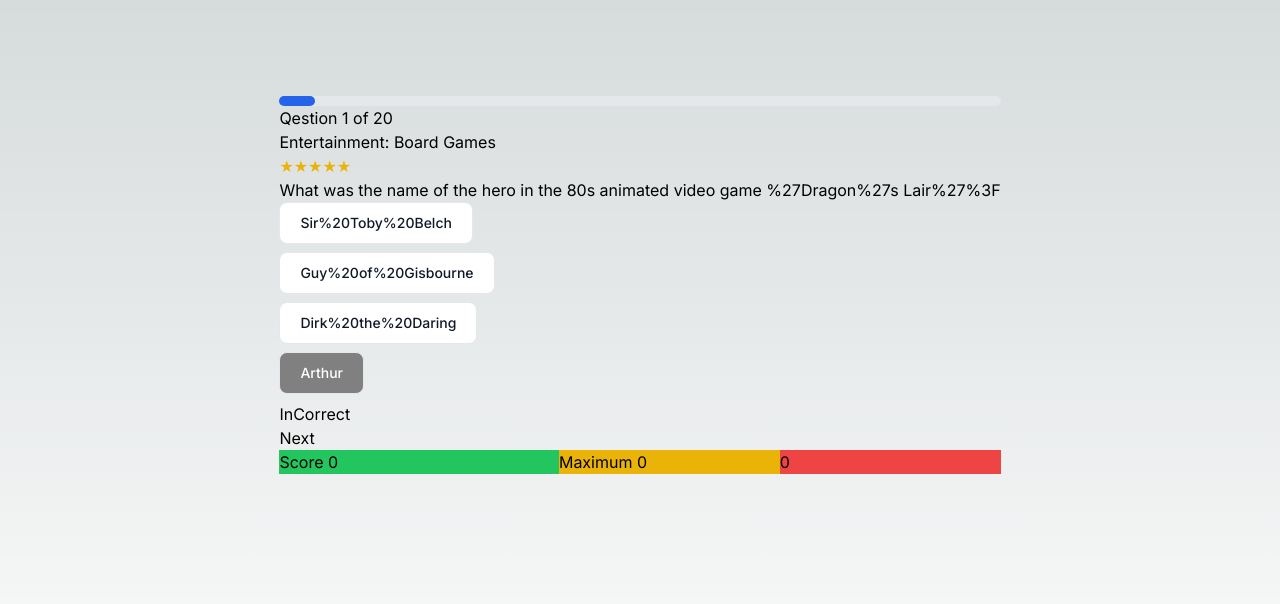
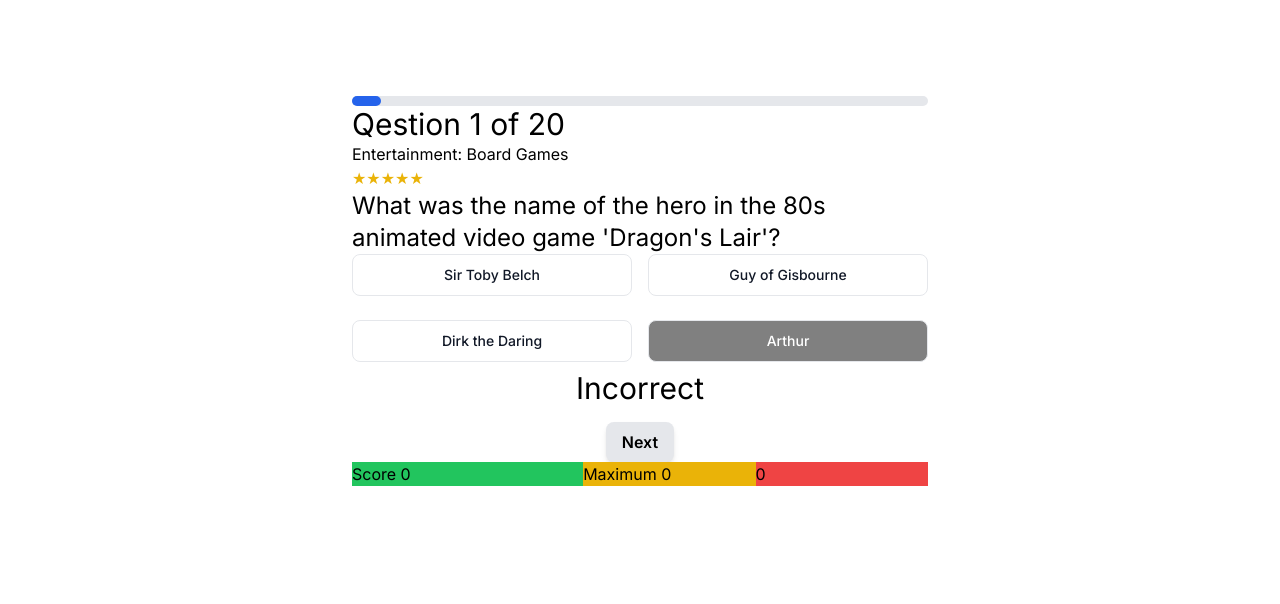
Before and after one commit to Muhammad-Abid11/quiz, a Next.js app: page / in a window 1280 px wide. Both pictures are taken after a click on the button "Arthur". Shown: the top 604 px of the page. Built offline with nearby package versions, Linux system fonts and the light colour scheme.

Commit message:
Options,Fonts Styling,

```diff
--- a/app/globals.css
+++ b/app/globals.css
@@ -2,7 +2,7 @@
 @tailwind components;
 @tailwind utilities;
 
-:root {
+/* :root {
   --foreground-rgb: 0, 0, 0;
   --background-start-rgb: 214, 219, 220;
   --background-end-rgb: 255, 255, 255;
@@ -31,3 +31,4 @@
     text-wrap: balance;
   }
 }
+ */
--- a/app/page.jsx
+++ b/app/page.jsx
@@ -27,7 +27,6 @@
     const difficulty = renderQuestion.difficulty;
     const stars = difficulty === "easy" ? 1 : difficulty === "hard" ? 5 : 3;
     setStars(stars);
-
   }, []);
 
   const next = () => {
@@ -41,10 +40,9 @@
     const shuffledOptions = shuffle(arr);
     setQuestionOptions(shuffledOptions);
 
-    const difficulty = question[currentIndex+1].difficulty;
+    const difficulty = question[currentIndex + 1].difficulty;
     const stars = difficulty === "easy" ? 1 : difficulty === "hard" ? 5 : 3;
     setStars(stars);
-
   };
 
   const shuffle = (array) => {
@@ -79,8 +77,8 @@
     }
   };
 
-  console.log("scoree",score)
-
+  console.log("scoree", score);
+  const decodedQuestion = decodeURIComponent(renderQuestion.question);
 
   return (
     <main className="flex min-h-screen flex-col items-center justify-between p-24 bg-success">
@@ -95,22 +93,21 @@
         </div>
 
         <div>
-          <h1>
+          <h1 className="text-3xl">
             Qestion {currentIndex + 1} of {question.length}
           </h1>
           <p>Entertainment: Board Games</p>
           <StarRating difficulty={stars} />
         </div>
-        <div className="flex justify-center w-30">
-          {renderQuestion.question.replace(/%20/g, " ")}
+        <div className="flex justify-center w-30 text-2xl max-w-xl">
+          {decodedQuestion}
         </div>
 
         <div className="grid grid-cols-2 gap-4">
-          <ul>
           {questionOptions.map((data, i) => {
             return (
-                <li key={i}>
               <button
+                key={i}
                 disabled={selectAns}
                 style={
                   selectAns === data
@@ -119,18 +116,16 @@
                 }
                 onClick={(e) => ansCheck(e)}
                 type="button"
-                    class="py-2.5 px-5 me-2 mb-2 text-sm font-medium text-gray-900
+                className="py-2.5 px-5 mb-2 text-sm font-medium text-gray-900
         focus:outline-none bg-white rounded-lg border border-gray-200 hover:bg-gray-100
         hover:text-blue-700 focus:z-10 focus:ring-4 focus:ring-gray-100 dark:focus:ring-gray-700
         dark:bg-gray-800 dark:text-gray-400 dark:border-gray-600 dark:hover:text-white
         dark:hover:bg-gray-700"
               >
-                    {data}
+                {data.replace(/%20/g, " ")}
               </button>
-                </li>
             );
           })}
-          </ul>
         </div>
 
         <div>
@@ -140,28 +135,52 @@
             <button onClick={restart}>Restart</button>
           ) : (
             selectAns && (
+              <div className="flex flex-col items-center">
+  <div className="flex justify-center items-center">
+    {isCorrect ? (
+      <h1 className="lg:text-3xl">Correct</h1>
+    ) : (
+      <h1 className="lg:text-3xl">Incorrect</h1>
+    )}
+  </div>
+
   <div>
-                {isCorrect ? <h1>Correct</h1> : <h1>InCorrect</h1>}
-                <button onClick={next}>Next</button>
+    <button
+      onClick={next}
+      className="mt-4 py-2 px-4 bg-gray-200 text-black font-semibold rounded-lg shadow-md hover:bg-gray-500 hover:text-white focus:outline-none focus:ring-2 focus:ring-blue-400 focus:ring-opacity-75"
+    >
+      Next
+    </button>
   </div>
+</div>
+
             )
           )}
         </div>
 
-
         <div className="flex">
-      <div className="flex-grow bg-green-500" role="progressbar" style={{ width: `${(score/currentIndex) * 10}%` }}>
-       Score {(score/(currentIndex+1).toFixed())*10}
+          <div
+            className="flex-grow bg-green-500"
+            role="progressbar"
+            style={{ width: `${(score / currentIndex) * 10}%` }}
+          >
+            Score {(score / (currentIndex + 1).toFixed()) * 10}
           </div>
-      <div className="flex-grow bg-yellow-500" role="progressbar" style={{ width: `${score/questions.length * 10}%` }}>
-        Maximum {(score/questions.length)*10}
+          <div
+            className="flex-grow bg-yellow-500"
+            role="progressbar"
+            style={{ width: `${(score / questions.length) * 10}%` }}
+          >
+            Maximum {(score / questions.length) * 10}
           </div>
-      <div className="flex-grow bg-red-500" role="progressbar" style={{ width: `${currentIndex/questions.length * 10}%` }}>
-         {(currentIndex/questions.length)*10}
+          <div
+            className="flex-grow bg-red-500"
+            role="progressbar"
+            style={{ width: `${(currentIndex / questions.length) * 10}%` }}
+          >
+            {(currentIndex / questions.length) * 10}
           </div>
         </div>
-
-
       </div>
     </main>
   );
```
Lines whose indentation alone changed are shown as unchanged.
